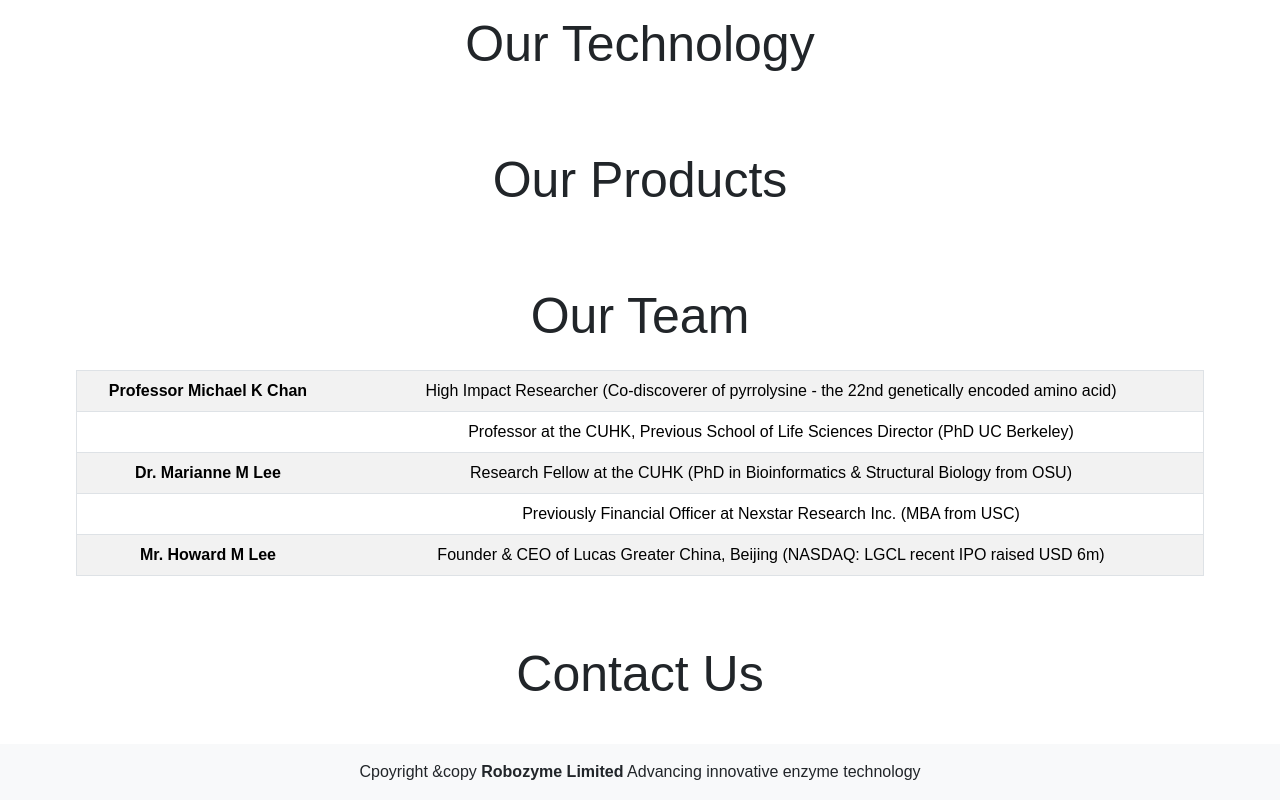
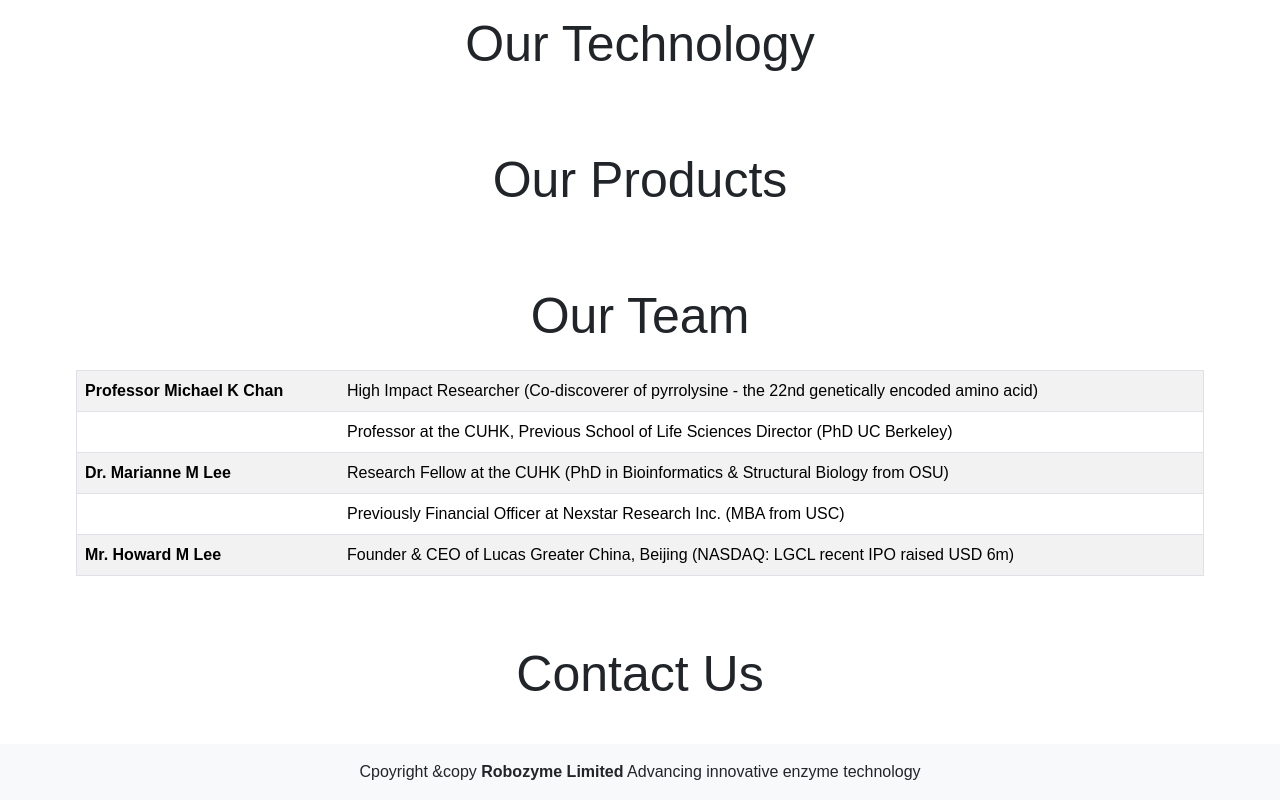
Before and after one commit to Gordon-coder/robozyme, a React (Vite) app: page / in a window 1280 px wide. Shown: the part 1461-2261 px from the top of the page. Built offline with nearby package versions, Linux system fonts and the light colour scheme.

Commit message:
change text align of our team

```diff
--- a/src/components/Team.tsx
+++ b/src/components/Team.tsx
@@ -11,7 +11,7 @@ function Team() {
         <div style={{ paddingTop: 20 }}></div>
         <h1 className="text-center">Our Team</h1>
         {isBig ? (
-          <table className="mx-auto table table-striped text-center width-12 border">
+          <table className="mx-auto table table-striped width-12 border">
             <tbody>
               <tr>
                 <th scope="row">Professor Michael K Chan</th>
```
